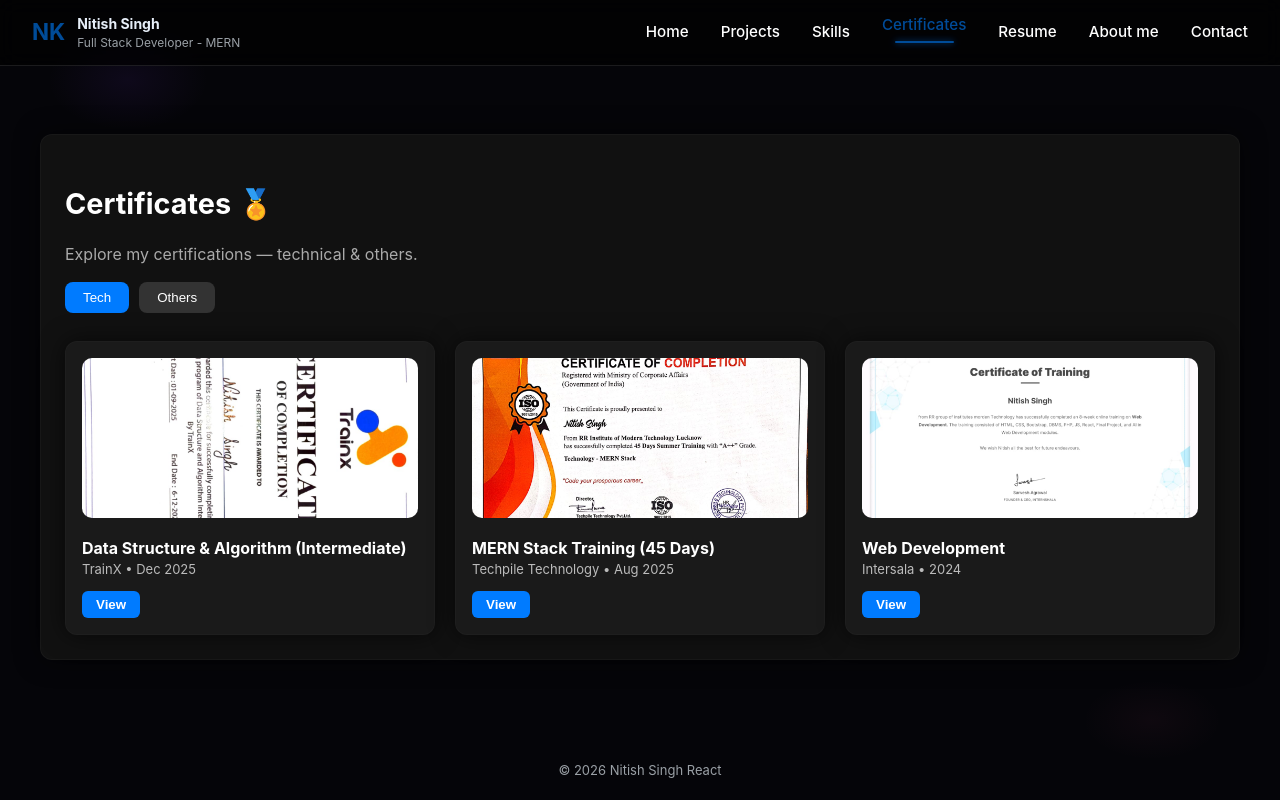
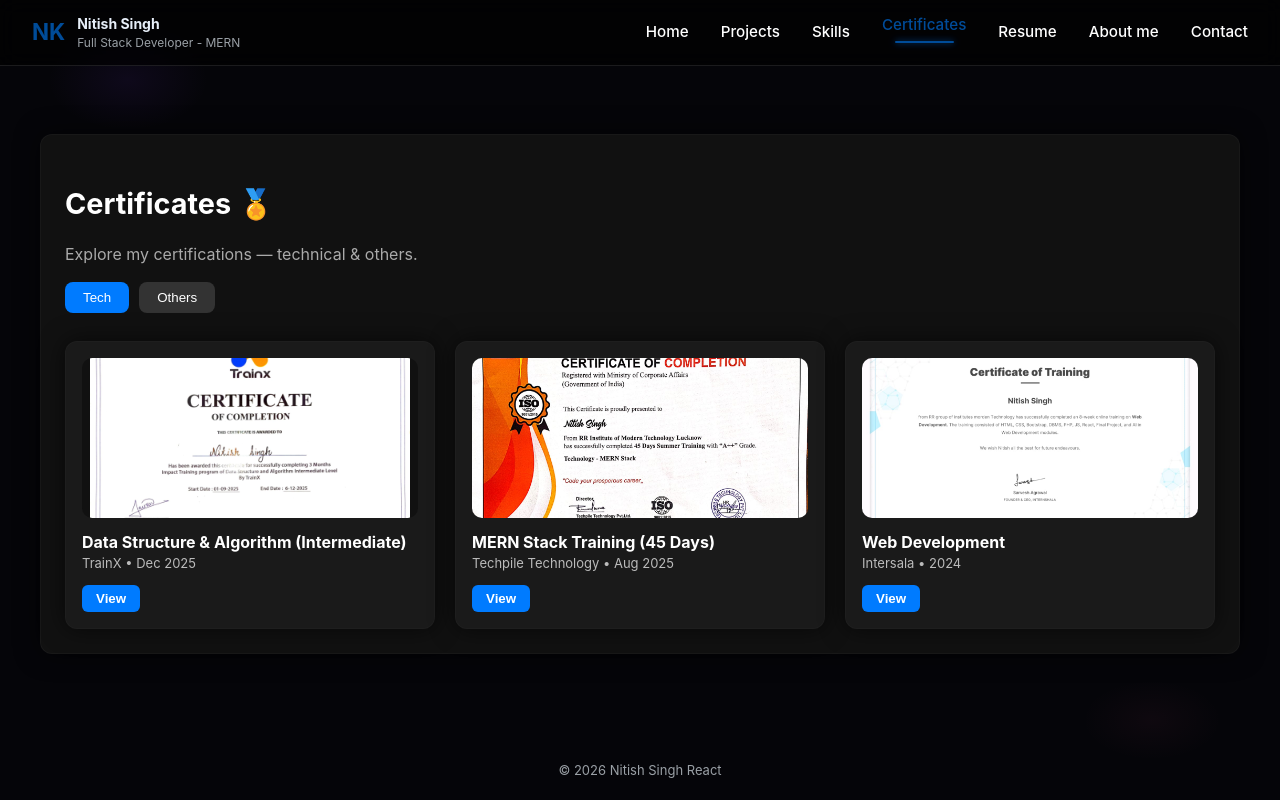
Before and after one commit to nknitishsingh94/Nitish-Portfolio, a React (Vite) app: page /certificates in a window 1280 px wide. Built offline with nearby package versions, Linux system fonts and the light colour scheme; the HTML template or start-up script is replaced by a standard one.

Commit message:
Rotate certificate via code and fix modal viewing

```diff
--- a/src/pages/Certificates.jsx
+++ b/src/pages/Certificates.jsx
@@ -8,8 +8,9 @@
       title: "Data Structure & Algorithm (Intermediate)",
       org: "TrainX",
       date: "Dec 2025",
-      img: "/certs/TrainX_DSA.png",
-      link: "/certs/TrainX_DSA.png",
+      img: "/certs/TrainX_DSA.png?v=2",
+      link: "/certs/TrainX_DSA.png?v=2",
+      rotate: true,
     },
     {
       title: "MERN Stack Training (45 Days)",
@@ -109,17 +110,28 @@
                   color: "#fff",
                 }}
               >
+                <div style={{
+                  width: "100%",
+                  height: 160,
+                  borderRadius: 10,
+                  overflow: "hidden",
+                  marginBottom: 12,
+                  display: "flex",
+                  alignItems: "center",
+                  justifyContent: "center",
+                  backgroundColor: "#111"
+                }}>
                   <img
                     src={c.img}
                     alt={c.title}
                     style={{
-                    width: "100%",
-                    height: 160,
-                    borderRadius: 10,
+                      width: c.rotate ? "auto" : "100%",
+                      height: c.rotate ? "200%" : "100%",
                       objectFit: "cover",
-                    marginBottom: 12,
+                      transform: c.rotate ? "rotate(-90deg)" : "none",
                     }}
                   />
+                </div>
                 <strong style={{ fontSize: 16 }}>{c.title}</strong>
                 <div className="muted" style={{ fontSize: 13, color: "#bbb" }}>
                   {c.org} • {c.date}
@@ -172,9 +184,9 @@
             <motion.img
               src={selectedCert.img}
               alt={selectedCert.title}
-              initial={{ scale: 0.8 }}
-              animate={{ scale: 1 }}
-              exit={{ scale: 0.8 }}
+              initial={{ scale: 0.8, rotate: selectedCert.rotate ? -90 : 0 }}
+              animate={{ scale: 1, rotate: selectedCert.rotate ? -90 : 0 }}
+              exit={{ scale: 0.8, rotate: selectedCert.rotate ? -90 : 0 }}
               style={{
                 maxWidth: "90%",
                 maxHeight: "85%",
```
Lines whose indentation alone changed are shown as unchanged.
